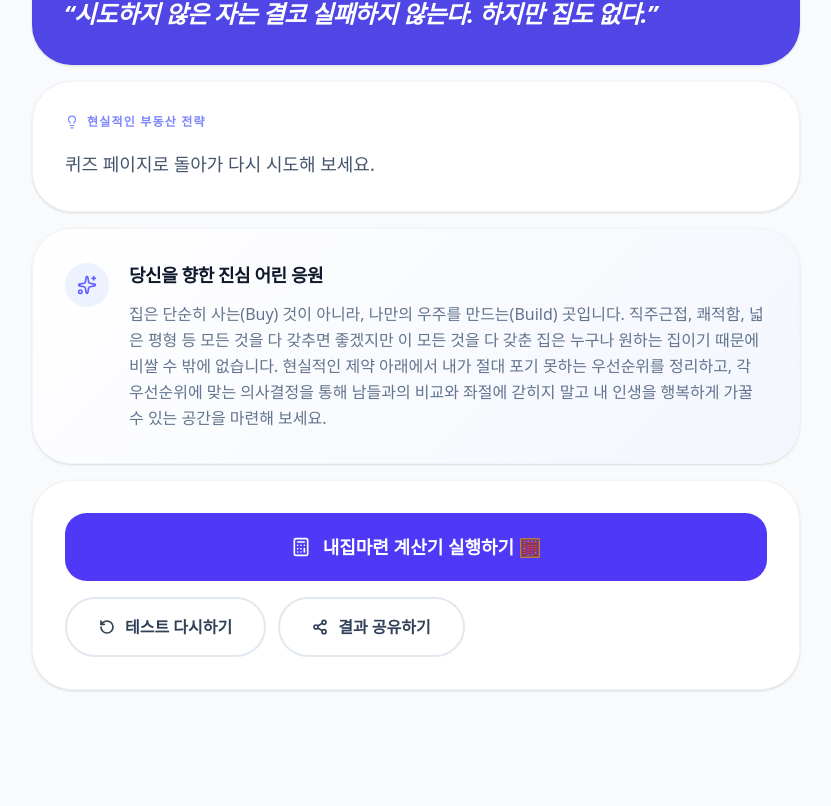
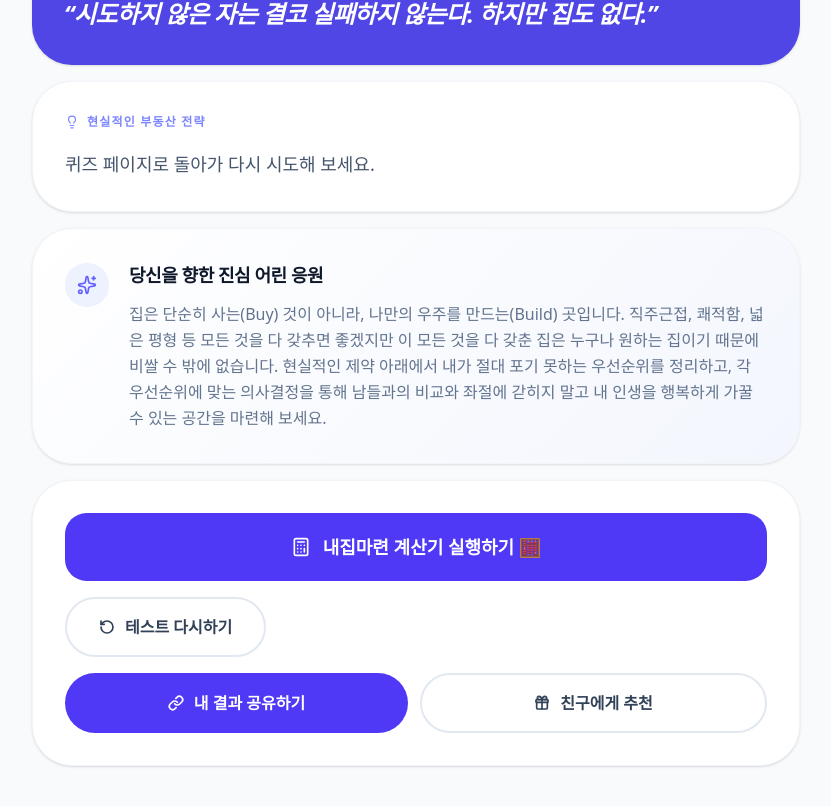
Before and after one commit to SangYoop/ApartMBTI, a Next.js app: page /result in a window 1280 px wide. Shown: the part 487-1293 px from the top of the page, without its empty margins (224-1055 px from the left). Before the commit the page ends 1257 px from the top, so only its background shows below. Built offline with nearby package versions, Linux system fonts and the light colour scheme; a web font is replaced by a local one.

Commit message:
feat: 공유 버튼 분리 (내 결과 공유 / 친구에게 추천) + 토스트 알림 추가

```diff
--- a/app/result/page.tsx
+++ b/app/result/page.tsx
@@ -4,7 +4,7 @@ import { Suspense, useState } from "react";
 import { useSearchParams, useRouter } from "next/navigation";
 import { motion, AnimatePresence } from "framer-motion";
 import {
-  RotateCcw, Share2, MapPin, Hash, Quote,
+  RotateCcw, Link, Gift, MapPin, Hash, Quote,
   Lightbulb, Sparkles, X, Calculator, ChevronRight, Camera,
 } from "lucide-react";
 
@@ -632,6 +632,7 @@ function ResultInner() {
   const data = MBTI_DATA[typeCode] ?? FALLBACK;
 
   const [calcOpen, setCalcOpen] = useState(false);
+  const [toast, setToast] = useState<string | null>(null);
   const checklist = CHECKLIST_DATA[typeCode] ?? [];
   const [checked, setChecked] = useState<boolean[]>(() => checklist.map(() => false));
 
@@ -639,14 +640,19 @@ function ResultInner() {
     setChecked((prev) => prev.map((v, idx) => (idx === i ? !v : v)));
   }
 
-  function handleShare() {
-    const url = window.location.href;
-    if (navigator.share) {
-      navigator.share({ title: `나는 ${data.title}!`, url });
-    } else {
-      navigator.clipboard.writeText(url);
-      alert("링크가 복사되었습니다!");
-    }
+  function showToast(msg: string) {
+    setToast(msg);
+    setTimeout(() => setToast(null), 3000);
+  }
+
+  function handleShareResult() {
+    navigator.clipboard.writeText(window.location.href);
+    showToast("링크가 복사되었습니다. 친구에게 내 성향을 알려주세요!");
+  }
+
+  function handleShareRecommend() {
+    navigator.clipboard.writeText(window.location.origin);
+    showToast("링크가 클립보드에 복사되었습니다. 친구에게 링크를 공유해보세요!");
   }
 
   return (
@@ -861,15 +867,29 @@ function ResultInner() {
                     <RotateCcw size={16} strokeWidth={2.5} />
                     테스트 다시하기
                   </motion.button>
+                </div>
+
+                {/* Share buttons */}
+                <div className="flex flex-col sm:flex-row gap-3">
                   <motion.button
-                    onClick={handleShare}
+                    onClick={handleShareResult}
+                    whileHover={{ y: -2, boxShadow: "0 8px 24px -6px rgba(79,70,229,0.35)" }}
+                    whileTap={{ scale: 0.97 }}
+                    transition={{ type: "spring", stiffness: 400, damping: 22 }}
+                    className="inline-flex items-center gap-2.5 bg-indigo-600 text-white rounded-full px-8 py-4 text-base font-semibold cursor-pointer hover:bg-indigo-700 transition-colors flex-1 justify-center"
+                  >
+                    <Link size={16} strokeWidth={2.5} />
+                    내 결과 공유하기
+                  </motion.button>
+                  <motion.button
+                    onClick={handleShareRecommend}
                     whileHover={{ y: -2 }}
                     whileTap={{ scale: 0.97 }}
                     transition={{ type: "spring", stiffness: 400, damping: 22 }}
-                    className="inline-flex items-center gap-2.5 border-2 border-slate-200 text-slate-700 rounded-full px-8 py-4 text-base font-semibold cursor-pointer hover:border-indigo-300 hover:bg-indigo-50 hover:text-indigo-700 transition-colors w-full sm:w-auto justify-center"
+                    className="inline-flex items-center gap-2.5 border-2 border-slate-200 text-slate-700 rounded-full px-8 py-4 text-base font-semibold cursor-pointer hover:border-indigo-300 hover:bg-indigo-50 hover:text-indigo-700 transition-colors flex-1 justify-center"
                   >
-                    <Share2 size={16} strokeWidth={2.5} />
-                    결과 공유하기
+                    <Gift size={16} strokeWidth={2.5} />
+                    친구에게 추천
                   </motion.button>
                 </div>
               </div>
@@ -879,6 +899,22 @@ function ResultInner() {
       </main>
 
       <CalculatorSheet open={calcOpen} onClose={() => setCalcOpen(false)} />
+
+      {/* Toast */}
+      <AnimatePresence>
+        {toast && (
+          <motion.div
+            key="toast"
+            initial={{ opacity: 0, y: 16 }}
+            animate={{ opacity: 1, y: 0 }}
+            exit={{ opacity: 0, y: 16 }}
+            transition={{ duration: 0.25 }}
+            className="fixed bottom-8 left-1/2 -translate-x-1/2 z-50 bg-slate-900 text-white text-sm font-semibold px-6 py-3.5 rounded-2xl shadow-xl whitespace-nowrap"
+          >
+            {toast}
+          </motion.div>
+        )}
+      </AnimatePresence>
     </>
   );
 }
```
